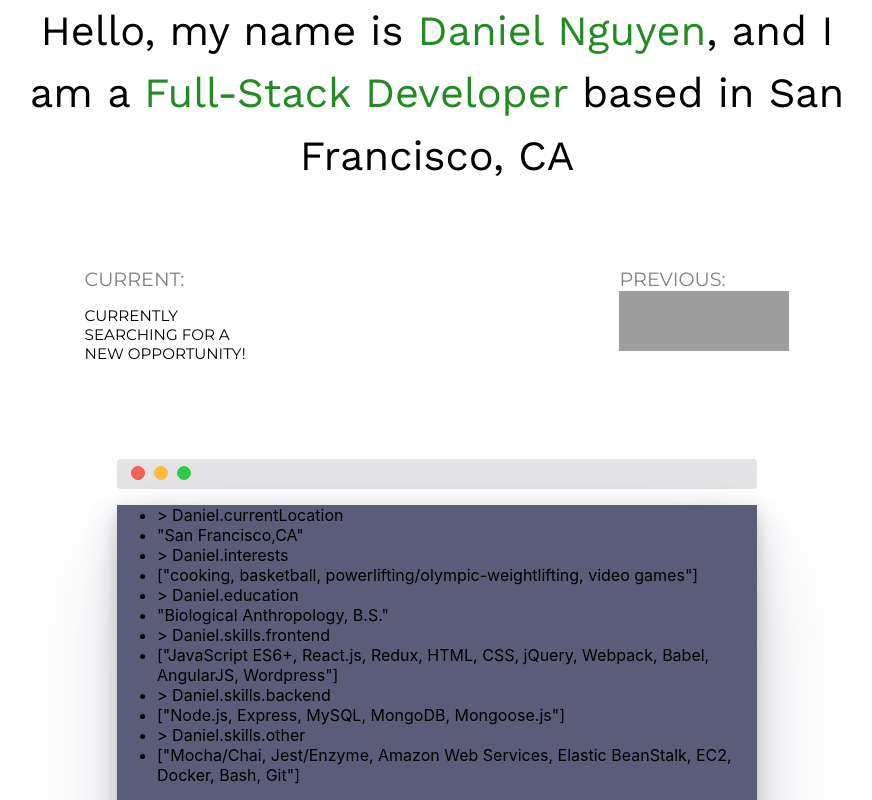
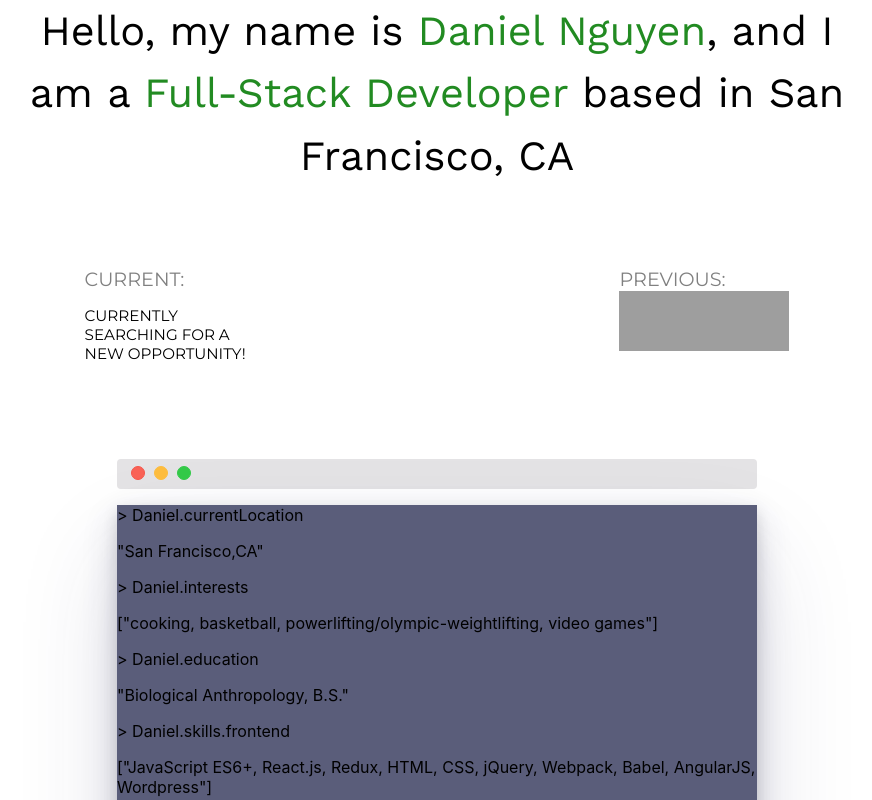
Before and after one commit to nguyend08/website-portfolio, a React (Create React App) app: page / in a window 1280 px wide. Shown: the top 800 px of the page, without its empty margins (203-1075 px from the left). Built offline with nearby package versions, Linux system fonts and the light colour scheme; grey boxes are pictures that could not be loaded.

Commit message:
rendered info state to terminal container, need to fix styling

```diff
--- a/src/Components/About.js
+++ b/src/Components/About.js
@@ -23,12 +23,12 @@ export default class About extends React.Component {
       console.log(info)
       return (
         <div>
-        <li className='terminal-input'>
+        <p className='terminal-input'>
           > {info[0]}
-        </li>
-        <li className='terminal-output'>
+        </p>
+        <p className='terminal-output'>
           {info[2] ? `["${info[1]}"]` : `"${info[1]}"`}
-        </li>
+        </p>
         </div>
     )})
   }
@@ -43,15 +43,7 @@ export default class About extends React.Component {
             <div className='terminal-button green'></div>
           </div>
           <div className='terminal-body'>
-            <ul>
             {this.renderStatements(this.state.info)}
-            </ul>
-            {/* <div className='statement'></div>
-            <div className='statement'></div>
-            <div className='statement'></div>
-            <div className='statement'></div>
-            <div className='statement'></div>
-            <div className='statement'></div> */}
           </div>
         </div>
       </div>
```
